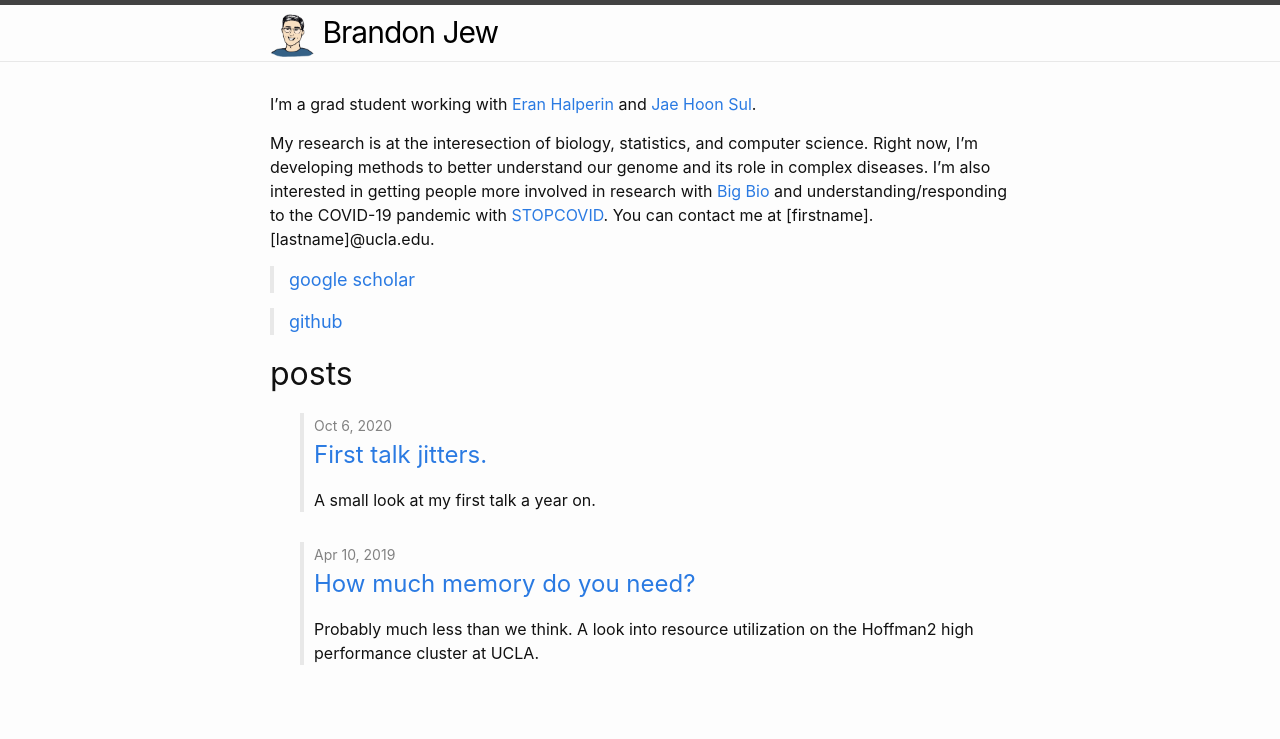
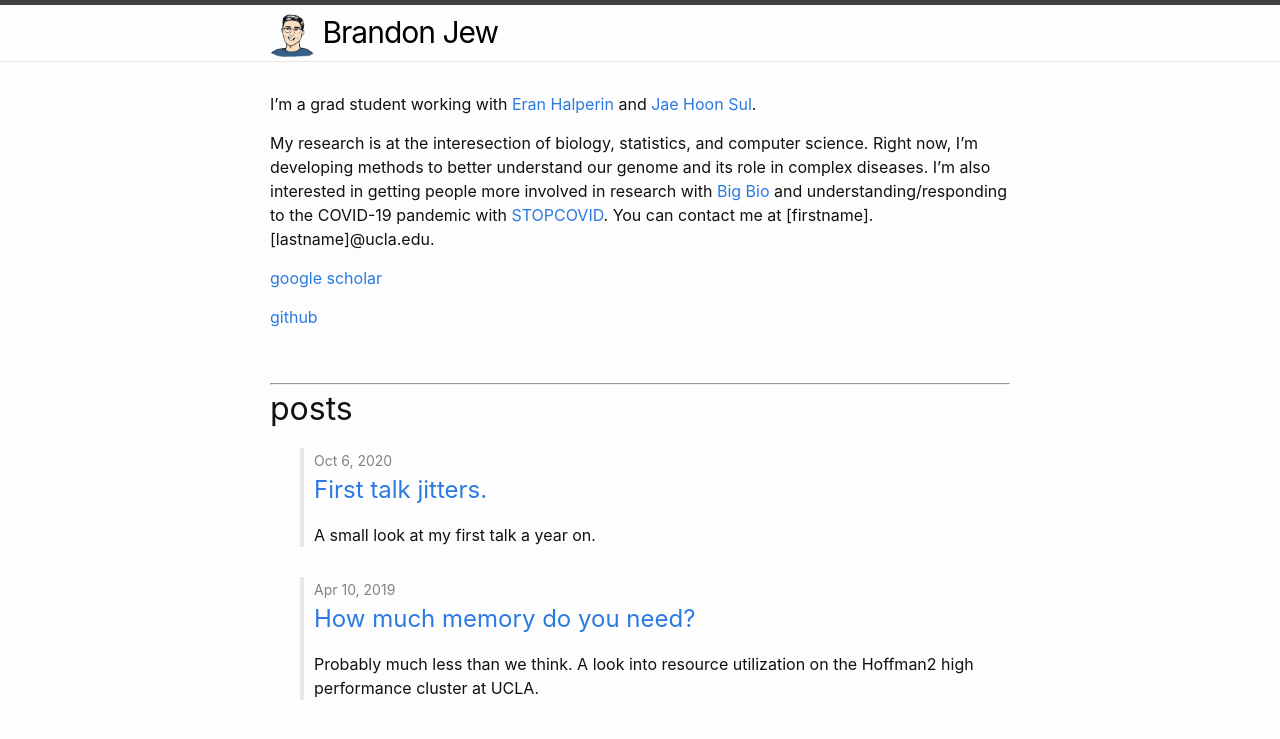
Before and after one commit to brandonjew/brandonjew.github.io, a Jekyll site: the page built from index.md, in a window 1280 px wide. Shown: the top 739 px of the page. Built offline with Jekyll 4.4.1, drawn with Linux system fonts in a browser that asks for light colours.

Commit message:
update mobile formatting

```diff
--- a/_includes/header.html
+++ b/_includes/header.html
@@ -3,12 +3,12 @@
   <div class="wrapper">
     {%- assign default_paths = site.pages | map: "path" -%}
     {%- assign page_paths = site.header_pages | default: default_paths -%}
-    <a class="site-title" rel="author" href="{{ "/" | relative_url }}">
+    <p class="site-title">
       <img src="{{ "/_img/icons/avatar.png" | relative_url }}" width=45px height=45px>
       Brandon Jew
-    </a>
+    </p>
 
-    {%- if page_paths -%}
+    <!-- {%- if page_paths -%}
       <nav class="site-nav">
         <input type="checkbox" id="nav-trigger" class="nav-trigger" />
         <label for="nav-trigger">
@@ -28,6 +28,6 @@
           {%- endfor -%}
         </div>
       </nav>
-    {%- endif -%}
+      {%- endif -%} -->
   </div>
 </header>
--- a/index.md
+++ b/index.md
@@ -14,10 +14,12 @@ complex diseases.
 I'm also interested in getting people more involved in research with [Big Bio](https://www.big-bio.org/){:target="_blank"} and understanding/responding to the COVID-19 pandemic with [STOPCOVID](https://stopcovid19together.org/){:target="_blank"}.
 You can contact me at [firstname].[lastname]@ucla.edu.
 
-> [google scholar](https://scholar.google.com/citations?user=yF4ue3kAAAAJ&hl=en){:target="_blank"}
+[google scholar](https://scholar.google.com/citations?user=yF4ue3kAAAAJ&hl=en){:target="_blank"}
 
-> [github](https://github.com/brandonjew){:target="_blank"}
+[github](https://github.com/brandonjew){:target="_blank"}
 
+<br>
 
+****
 
 # posts
```
Also changed, not shown: other parts of index.md (+1 -1 lines).
